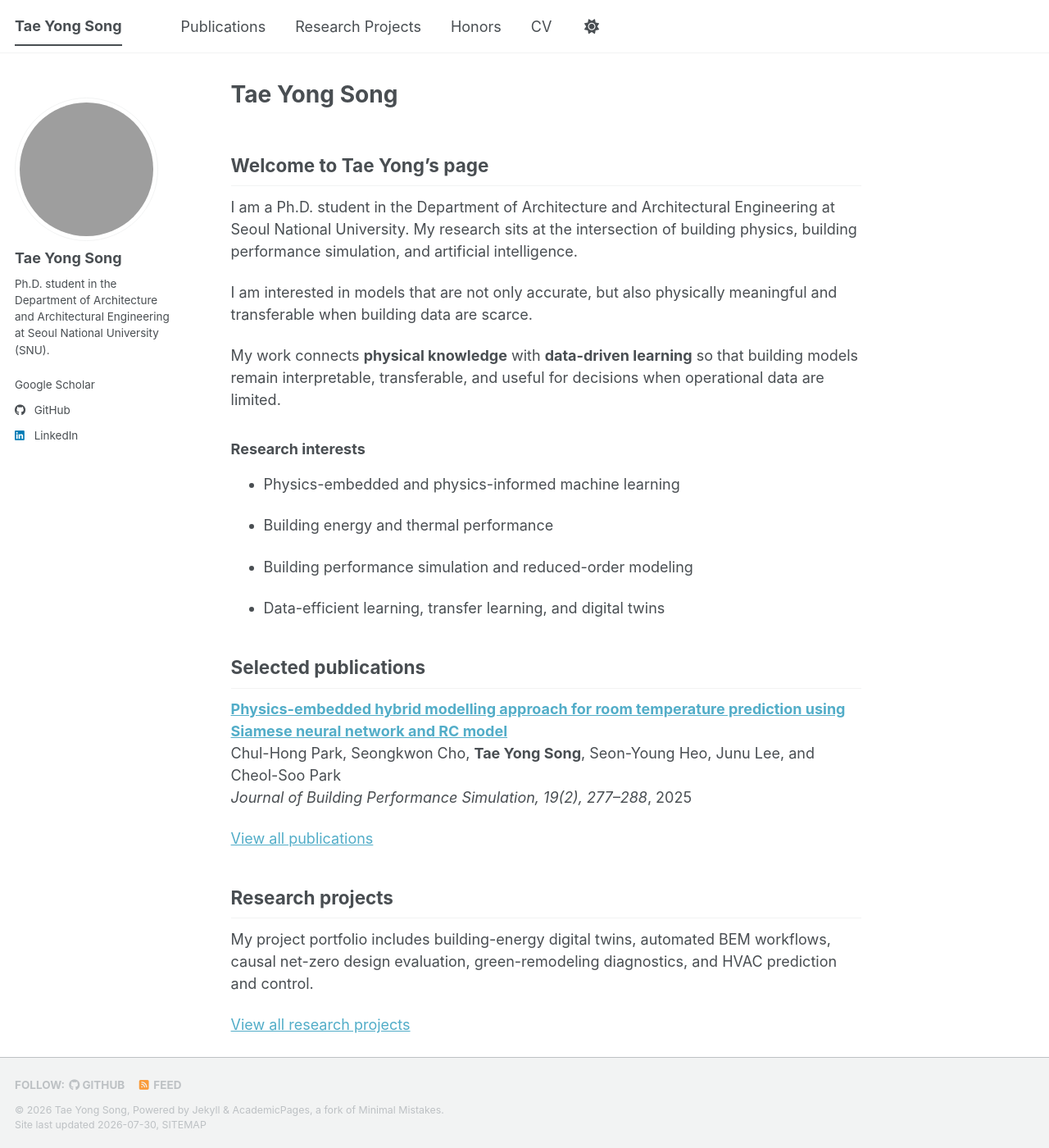
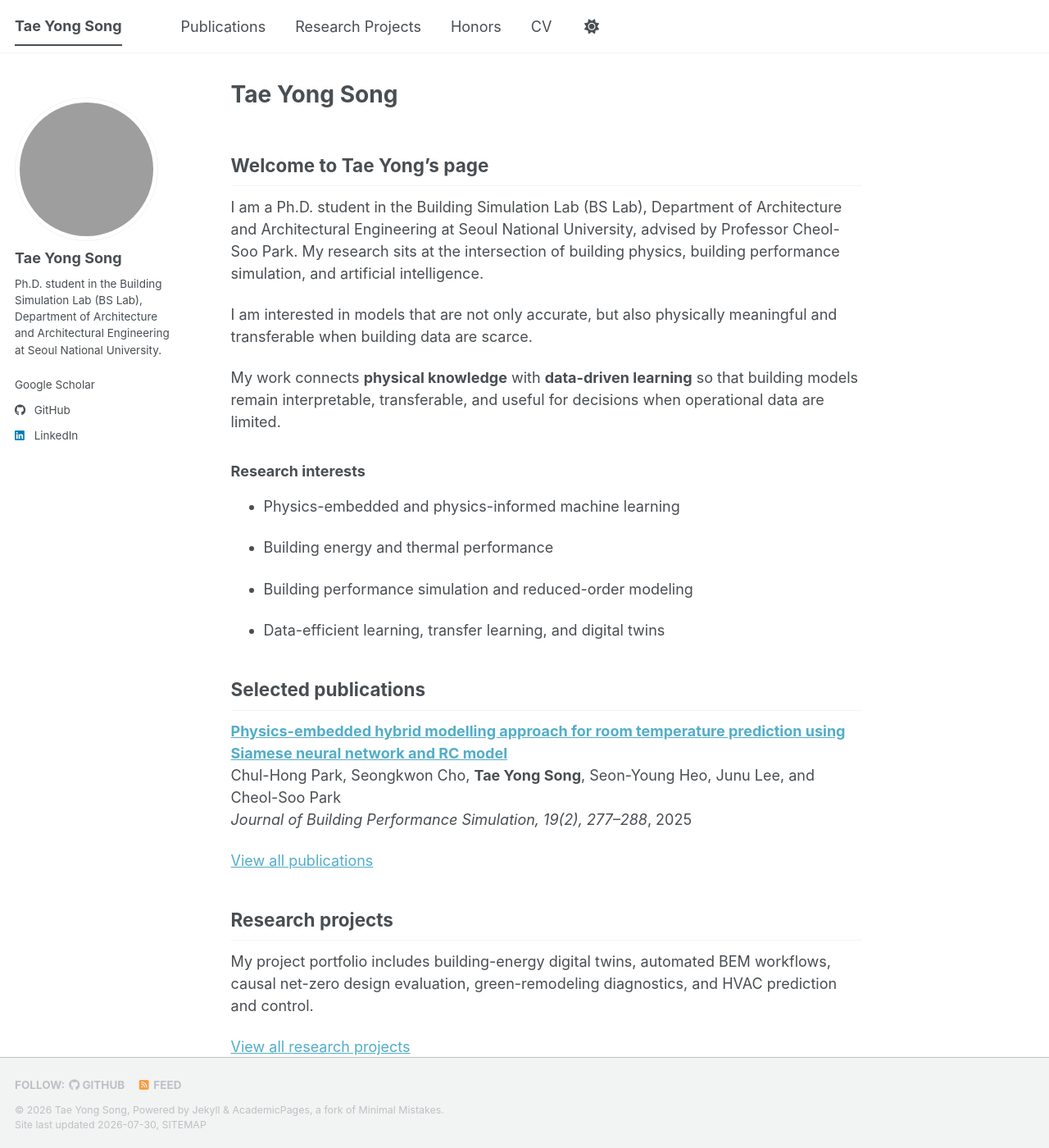
Before and after one commit to taeyong-song/taeyong-song.github.io, a Jekyll site: the page built from _pages/about.md, in a window 1280 px wide and 1400 px high. Shown: the whole window at 82% size. Built offline with Jekyll 4.4.1, drawn with Linux system fonts in a browser that asks for light colours; a style sheet for code colours, icons or effects is not loaded; some of the changed text lies outside the part shown.

Commit message:
Add lab and advisor affiliations

```diff
--- a/_config.yml
+++ b/_config.yml
@@ -12,7 +12,7 @@ site_theme               : "default" # The available themes options are "default
 title                    : "Tae Yong Song"
 title_separator          : "-"
 name                     : &name "Tae Yong Song"
-description              : &description "Academic website of Tae Yong Song, Ph.D. student in Building Science at Seoul National University."
+description              : &description "Academic website of Tae Yong Song, Ph.D. student in the Building Simulation Lab at Seoul National University."
 url                      : https://taeyong-song.github.io
                                                            # or if you already have some other page hosted on Github then use "https://[your GitHub username].github.io/[Your Repo Name]"
 baseurl                  : "" # the subpath of your site, e.g. "/blog"
@@ -26,7 +26,7 @@ author:
   avatar           : "profile.jpg"
   name             : "Tae Yong Song"
   pronouns         : # example: "she/her"
-  bio              : "Ph.D. student in the Department of Architecture and Architectural Engineering at Seoul National University (SNU)."
+  bio              : "Ph.D. student in the Building Simulation Lab (BS Lab), Department of Architecture and Architectural Engineering at Seoul National University."
   location         :
   employer         :
   uri              : # URL
@@ -144,7 +144,7 @@ facebook:
   app_id                 :
   publisher              :
 og_image                 : "tae-yong-song-og.png"
-og_description           : "Tae Yong Song — Ph.D. student in Building Science at Seoul National University."
+og_description           : "Tae Yong Song — Ph.D. student in the Building Simulation Lab at Seoul National University."
 # For specifying social profiles
 # - https://developers.google.com/structured-data/customize/social-profiles
 social:
--- a/_data/profile.yml
+++ b/_data/profile.yml
@@ -1,5 +1,5 @@
 about:
-  - I am a Ph.D. student in the Department of Architecture and Architectural Engineering at Seoul National University. My research sits at the intersection of building physics, building performance simulation, and artificial intelligence.
+  - I am a Ph.D. student in the Building Simulation Lab (BS Lab), Department of Architecture and Architectural Engineering at Seoul National University, advised by Professor Cheol-Soo Park. My research sits at the intersection of building physics, building performance simulation, and artificial intelligence.
   - I am interested in models that are not only accurate, but also physically meaningful and transferable when building data are scarce.
 
 research_interests:
@@ -12,6 +12,7 @@ education:
   - degree: Ph.D. in Architecture and Architectural Engineering
     institution: Seoul National University
     period: 2026.03–present
+    description: "Building Simulation Lab (BS Lab) · Advisor: Professor Cheol-Soo Park"
   - degree: M.S. in Architecture and Architectural Engineering
     institution: Seoul National University
     period: 2022.03–2024.02
```
Also changed, not shown: 2 other files.
